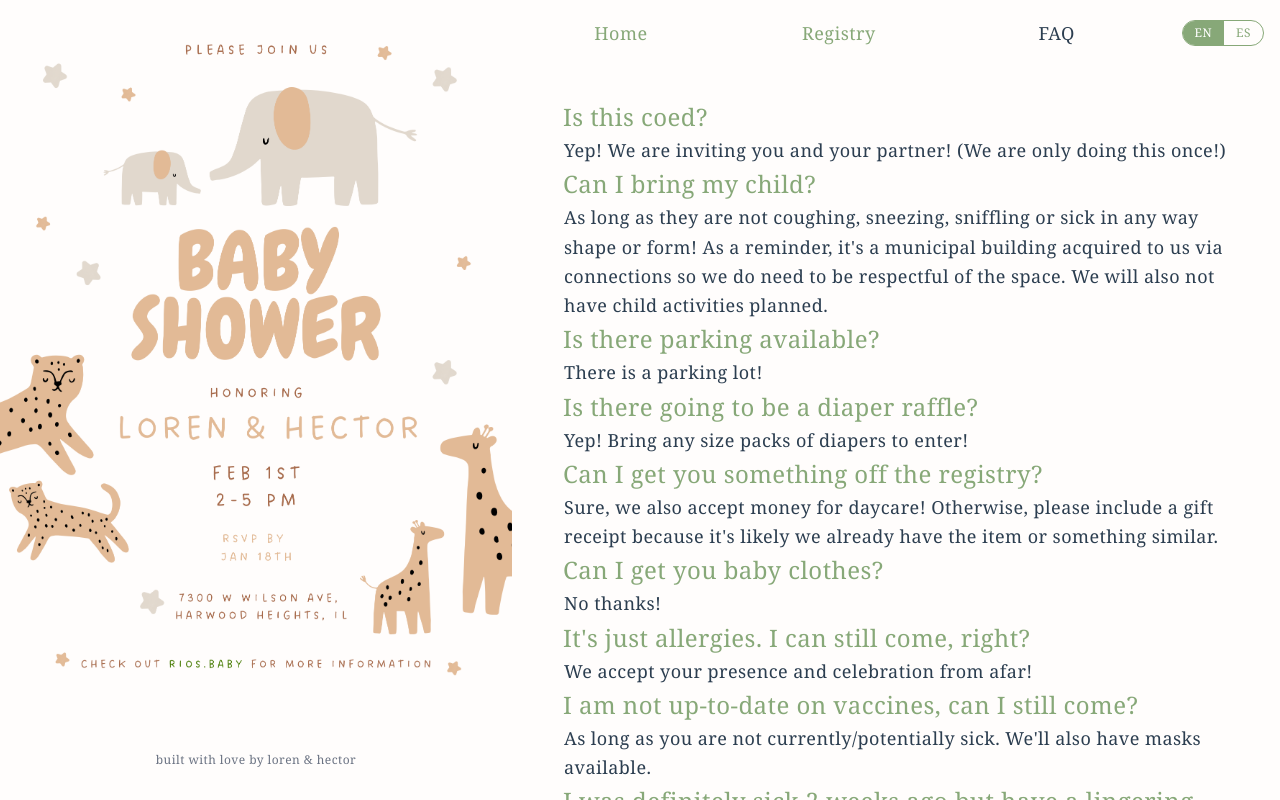
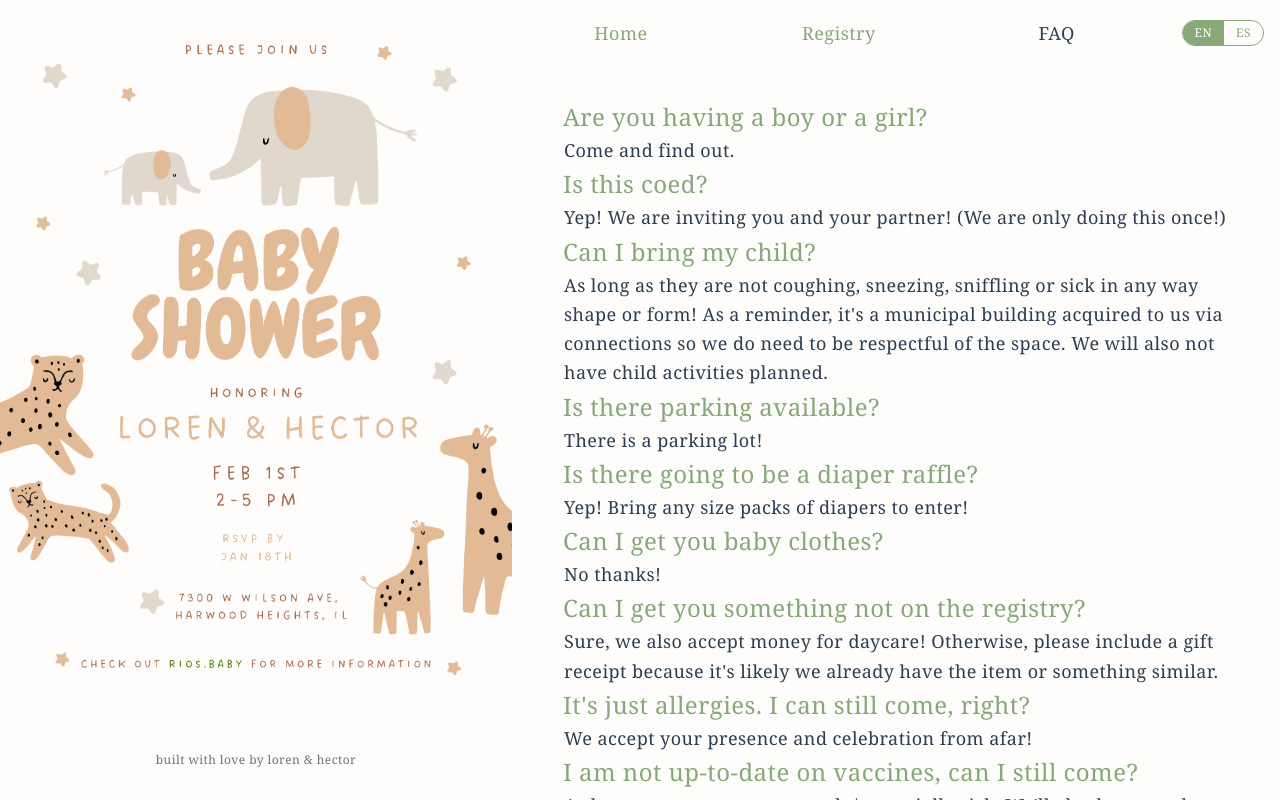
Before and after one commit to bighead-inc/big-baby-shower, a Vue app: page /faq in a window 1280 px wide. Built offline with nearby package versions, Linux system fonts and the light colour scheme.

Commit message:
update to FAQ

```diff
--- a/src/views/FAQView.vue
+++ b/src/views/FAQView.vue
@@ -5,18 +5,18 @@ import { useLanguage } from '@/composables/useLanguage'
 const { language } = useLanguage()
 
 const faqEN = [
+  { question: "Are you having a boy or a girl?", answer: "Come and find out." },
   { question: "Is this coed?", answer: "Yep! We are inviting you and your partner! (We are only doing this once!)" },
   { question: "Can I bring my child?", answer: "As long as they are not coughing, sneezing, sniffling or sick in any way shape or form! As a reminder, it's a municipal building acquired to us via connections so we do need to be respectful of the space. We will also not have child activities planned." },
   { question: "Is there parking available?", answer: "There is a parking lot!" },
   { question: "Is there going to be a diaper raffle?", answer: "Yep! Bring any size packs of diapers to enter!" },
-  { question: "Can I get you something off the registry?", answer: "Sure, we also accept money for daycare! Otherwise, please include a gift receipt because it's likely we already have the item or something similar." },
   { question: "Can I get you baby clothes?", answer: "No thanks!" },
+  { question: "Can I get you something not on the registry?", answer: "Sure, we also accept money for daycare! Otherwise, please include a gift receipt because it's likely we already have the item or something similar." },
   { question: "It's just allergies. I can still come, right?", answer: "We accept your presence and celebration from afar!" },
   { question: "I am not up-to-date on vaccines, can I still come?", answer: "As long as you are not currently/potentially sick. We'll also have masks available." },
   { question: "I was definitely sick 2 weeks ago but have a lingering cough but not contagious, probably...", answer: "If it's been over 10 days since you first got sick then come but wear a mask throughout the baby shower and keep some distance just in case. Otherwise, we accept your presence and celebration from afar!" },
   { question: "I can't attend anymore. Do I tell you?", answer: "Yep, giving us a heads-up would be nice! Thanks for the courtesy!" },
   { question: "I didn't RSVP, you are still anticipating that I'm showing up right?", answer: "You are? News to me." },
-  { question: "Are you having a boy or a girl?", answer: "Come and find out." },
   { question: "What if I can't attend but still want to send a gift?", answer: "Oh thank you! You can get us something from our registry that will be delivered to our home." },
   { question: "Unrelated to the baby shower, but I have some stuff you might use for baby. How do I coordinate that with you?", answer: "Just text us! We'll let you know if we could use those items!" },
 ]
```
